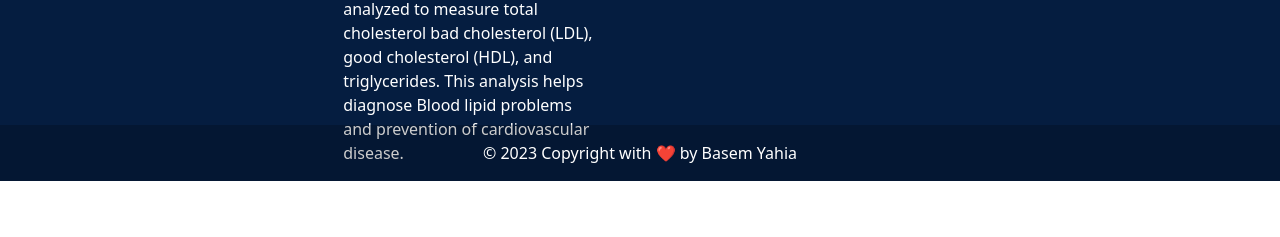
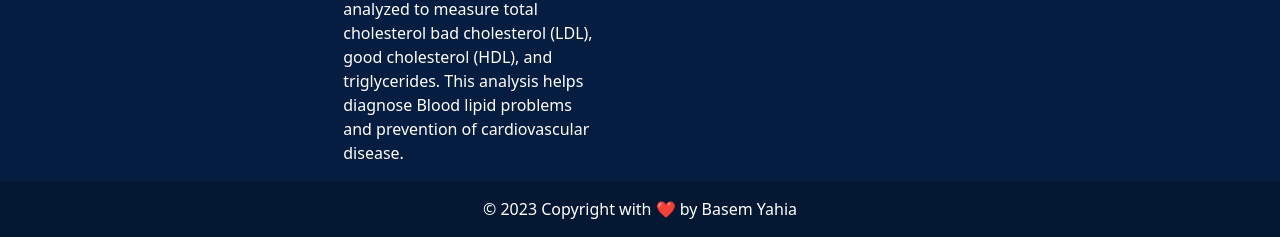
Before and after one commit to BasemYahia402/TEBA-LAB, a plain HTML site: page index.html in a window 1280 px wide. Shown: the part 3296-3533 px from the top of the page. Before the commit the page ends 3477 px from the top, so only its background shows below. Drawn offline with Linux system fonts and the light colour scheme.

Commit message:
third commit

```diff
--- a/css/style.css
+++ b/css/style.css
@@ -875,13 +875,5 @@ footer {
   margin-bottom: 0;
 }
 
-@media(min-width:768px) {
-  .copyright {
-    position: absolute;
-    bottom: 0;
-  }
-}
-
-/* background-color: #ac2bac */
 
 /*end footer*/
```
